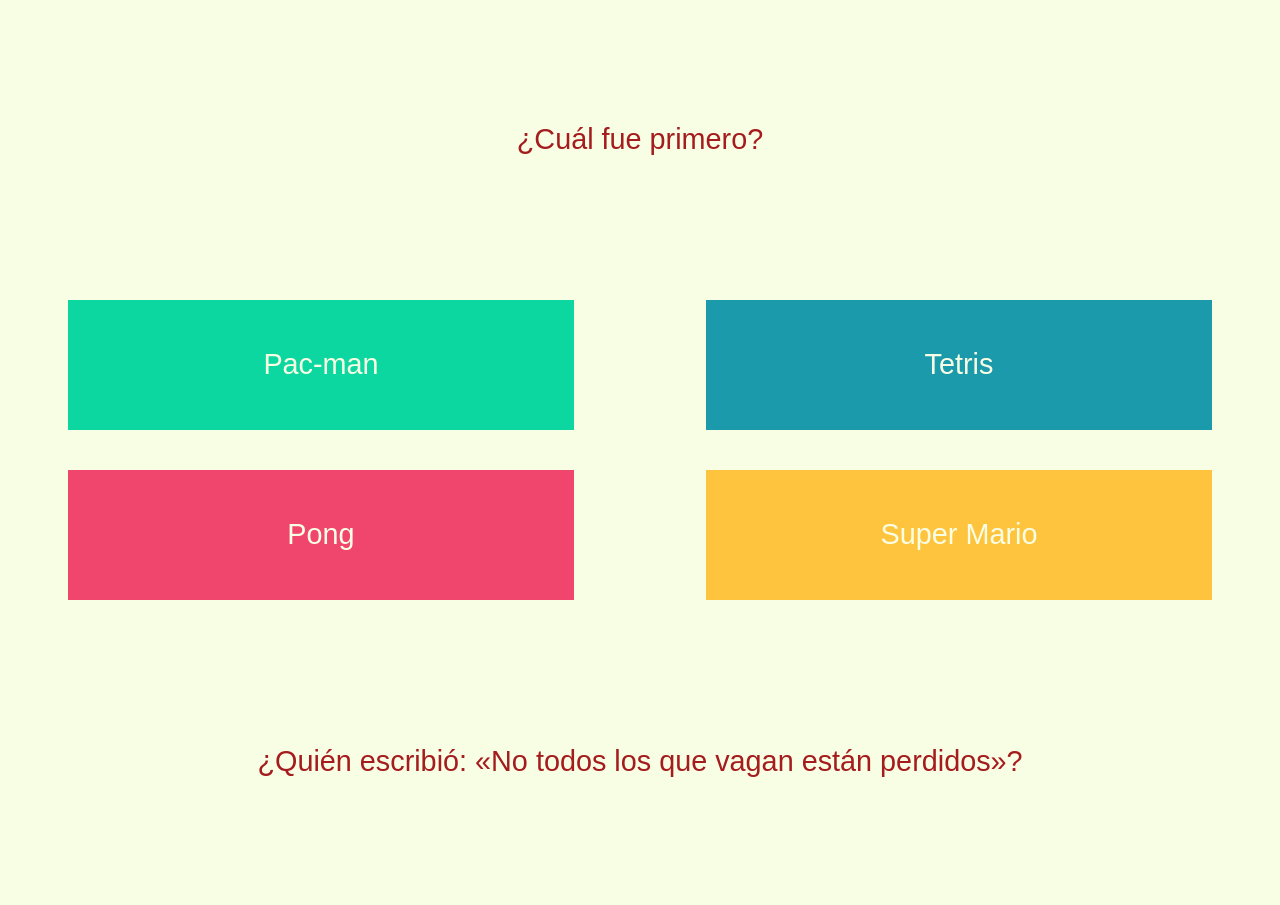
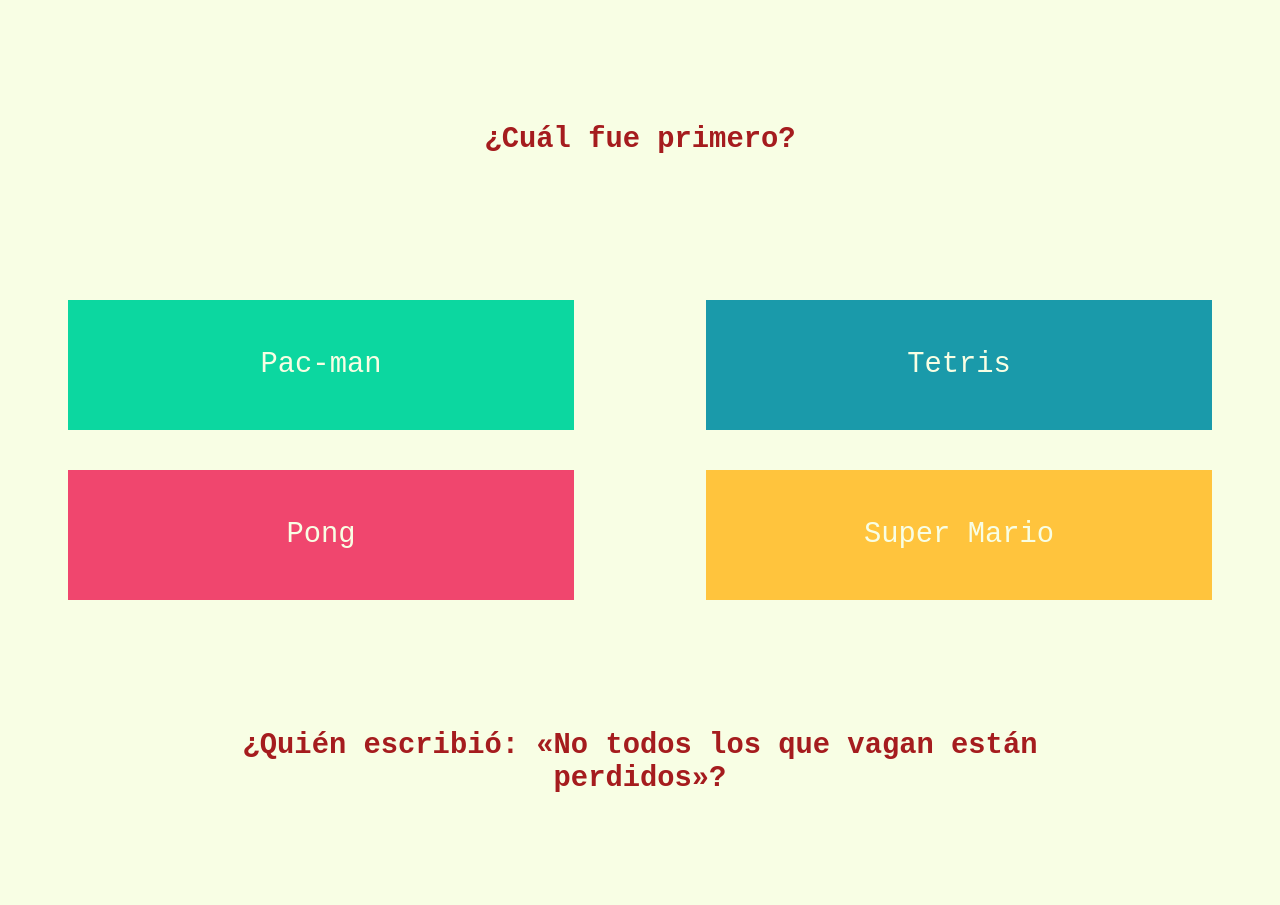
Before and after one commit to Francsy/TB018-QuizProject, a plain HTML site: page pages/quiz.html in a window 1280 px wide. Shown: the top 905 px of the page. Drawn offline with Linux system fonts and the light colour scheme.

Commit message:
change/font-family

```diff
--- a/styles/styles.css
+++ b/styles/styles.css
@@ -11,7 +11,7 @@
 }
 
 * {
-    font-family: fantasy, Arial, Helvetica, sans-serif
+    font-family:'Courier New', Courier, monospace
 }
 
 #index {
@@ -70,7 +70,8 @@ legend {
     color: var(--titles);
     height: 20vh;
     font-size: 1.3em;
-    font-family: fantasy;
+    font-family:'Courier New', Courier, monospace;
+    font-weight: bold;
     padding: 0px 0px;
     text-align: center;
     display: inline-flex;
@@ -154,6 +155,7 @@ input {
     padding: 20px;
     margin: 40px 0px 20px 0px;
     font-weight: bold;
+    color: var(--titles);
 }
 
 #divimagenfinal {
```
